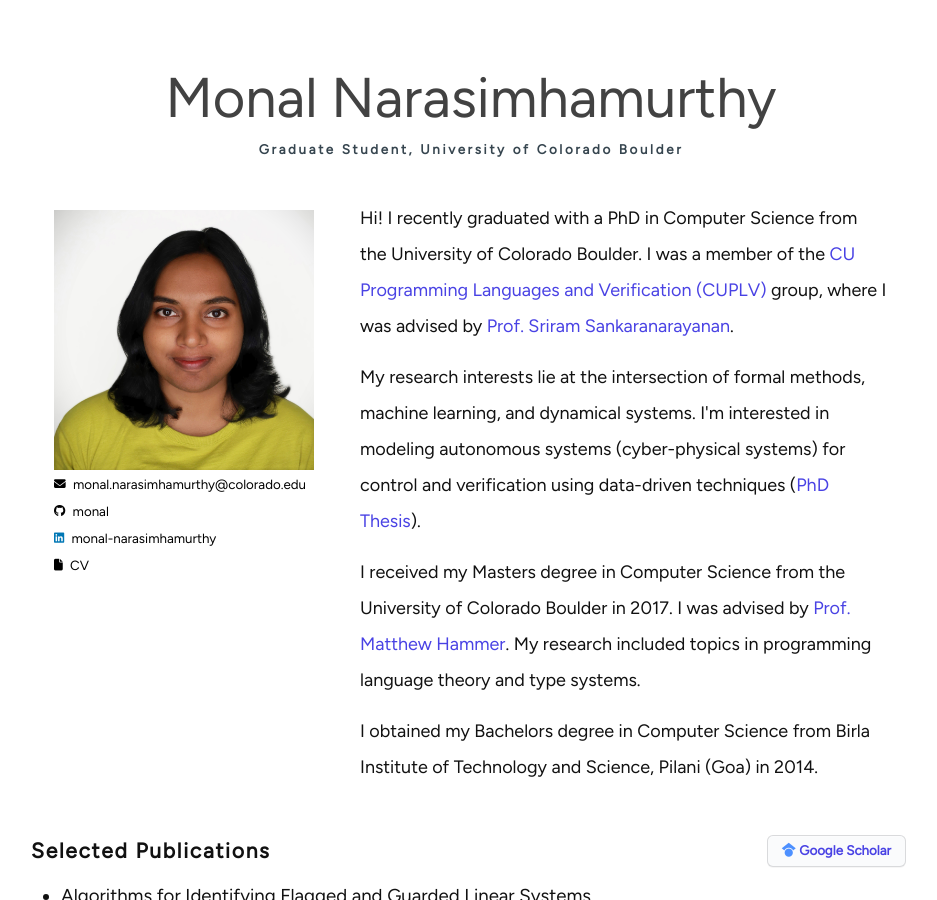
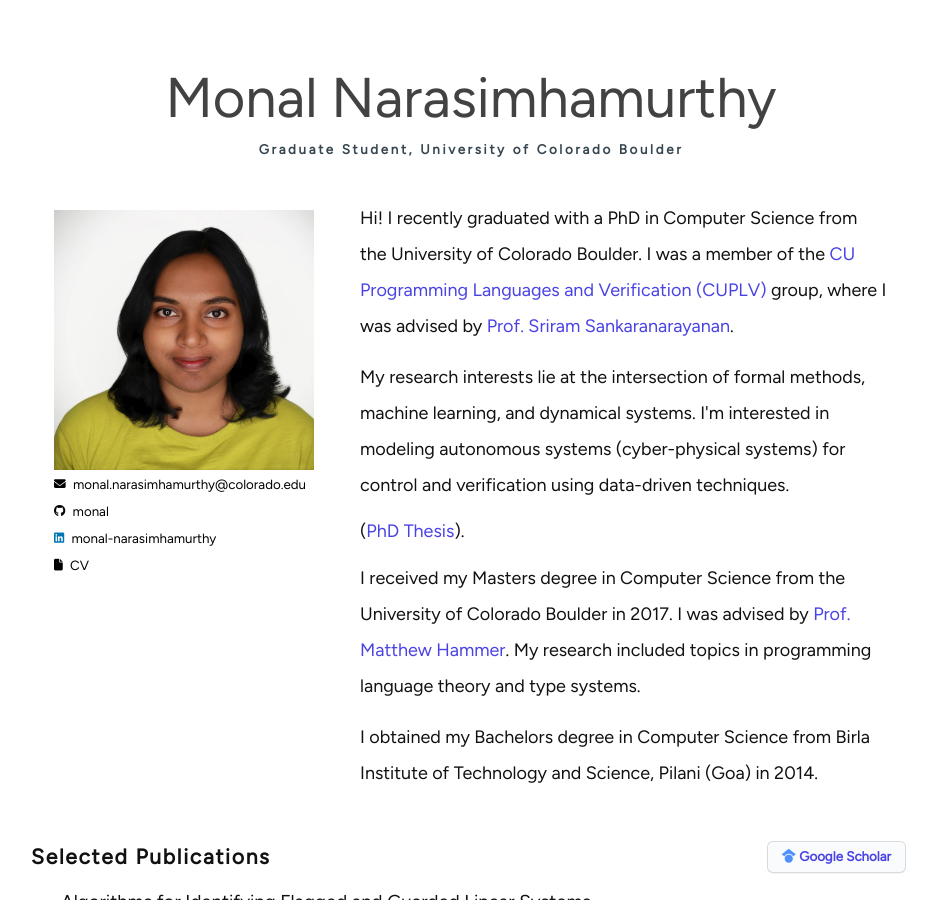
Before and after one commit to monal/monal.github.io, a Jekyll site: the page built from index.html, in a window 1280 px wide and 900 px high. Shown: the whole window, without its empty margins (169-1106 px from the left). Built offline with Jekyll 4.4.1, drawn with Linux system fonts in a browser that asks for light colours; nearby versions of some CDN libraries.

```diff
--- a/index.html
+++ b/index.html
@@ -34,8 +34,9 @@ layout: default
     <p style="line-height: 200%">
             My research interests lie at the intersection of formal methods, machine learning, and dynamical systems.
             I'm interested in modeling autonomous systems (cyber-physical systems) for control and
-            verification using data-driven techniques (<a href="https://github.com/monal/monal.github.io/blob/master/monal_thesis.pdf">PhD Thesis</a>).
+            verification using data-driven techniques.
     </p>
+    <p>(<a href="https://github.com/monal/monal.github.io/blob/master/monal_thesis.pdf">PhD Thesis</a>).</p>
     <p style="line-height: 200%">
               I received my Masters degree in Computer Science from the University of Colorado Boulder in 2017.
               I was advised by <a href="http://matthewhammer.org/ghost.html"> Prof. Matthew Hammer</a>.
```
